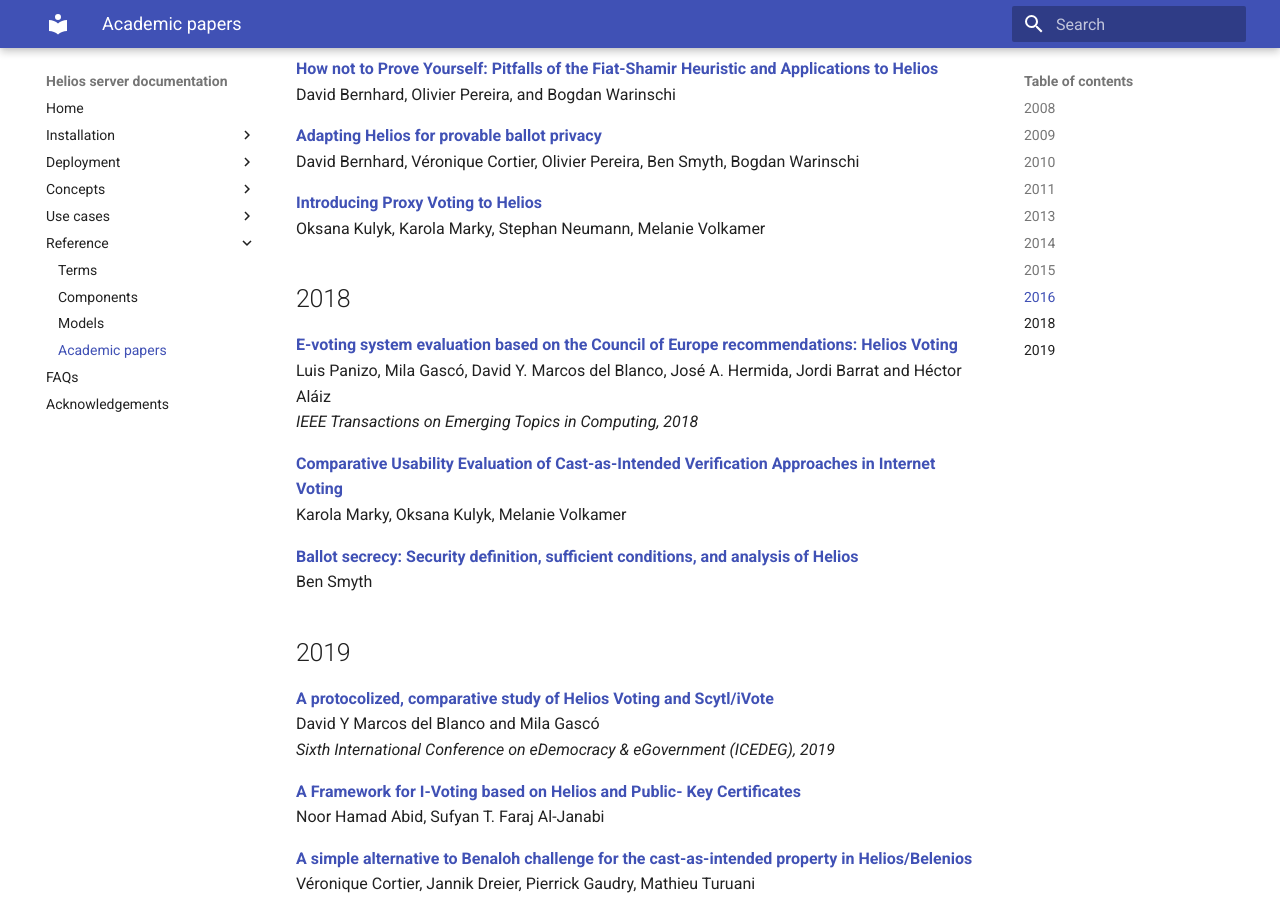
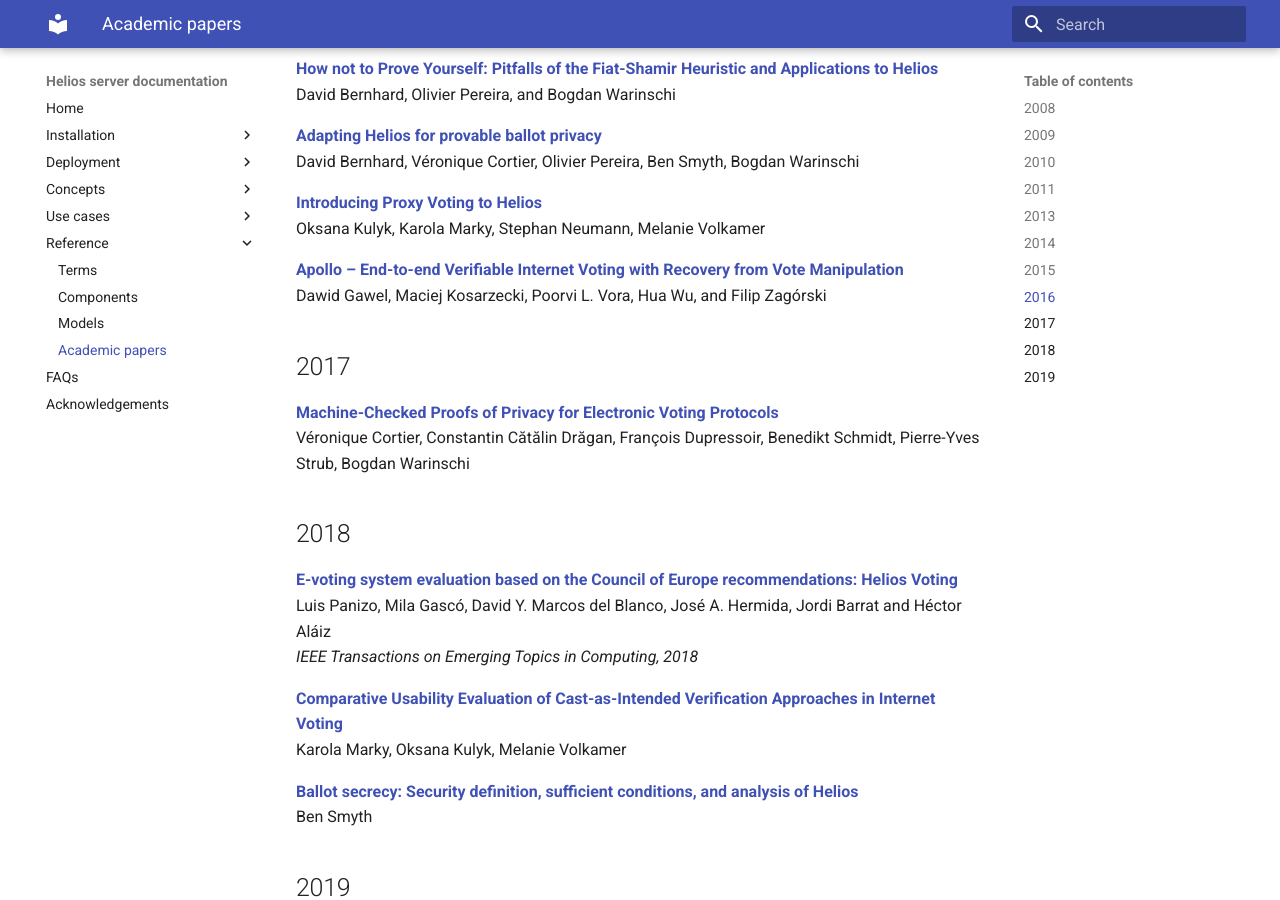
Before and after one commit to wrmack/helios-server-docs, an MkDocs documentation site: the page built from docs/ref_literature.md, in a window 1280 px wide and 900 px high, scrolled down 2165 px. Built offline with MkDocs 1.6.1 and Material for MkDocs 9.7.7, drawn with Linux system fonts in a browser that asks for light colours.

Commit message:
Addition to academic papers

```diff
--- a/docs/ref_literature.md
+++ b/docs/ref_literature.md
@@ -72,7 +72,6 @@
 Michael Backes, Christian Hammer, David Pfaff, Malte Skoruppa
 *Proceedings of the 31st Annual ACM Symposium on Applied Computing, 2016*
 
-
 **[How not to Prove Yourself: Pitfalls of the Fiat-Shamir Heuristic and Applications to Helios](https://eprint.iacr.org/2016/771.pdf)**
 David Bernhard, Olivier Pereira, and Bogdan Warinschi
 
@@ -81,6 +80,15 @@
 
 **[Introducing Proxy Voting to Helios](https://www.google.com/url?sa=t&rct=j&q=&esrc=s&source=web&cd=2&ved=2ahUKEwjy6NGtkNLlAhXL6XMBHZrrAqYQFjABegQIBBAB&url=https%3A%2F%2Fpublikationen.bibliothek.kit.edu%2F1000081973%2F15444670&usg=AOvVaw0yJSpWfxCNSdiZ32xtFVqK)**
 Oksana Kulyk, Karola Marky, Stephan Neumann, Melanie Volkamer
+
+**[Apollo – End-to-end Verifiable Internet Voting with Recovery from Vote Manipulation](https://eprint.iacr.org/2016/1037.pdf)**
+Dawid Gawel, Maciej Kosarzecki, Poorvi L. Vora, Hua Wu, and Filip Zagórski
+
+## 2017
+
+**[Machine-Checked Proofs of Privacy for Electronic Voting Protocols](https://ieeexplore.ieee.org/document/7958621)**
+Véronique Cortier, Constantin Cătălin Drăgan, François Dupressoir, Benedikt Schmidt, Pierre-Yves Strub, Bogdan Warinschi
+
 
 ## 2018
 **[E-voting system evaluation based on the Council of Europe recommendations: Helios Voting](https://www.researchgate.net/publication/329062508_E-voting_system_evaluation_based_on_the_Council_of_Europe_recommendations_Helios_Voting)**
```
